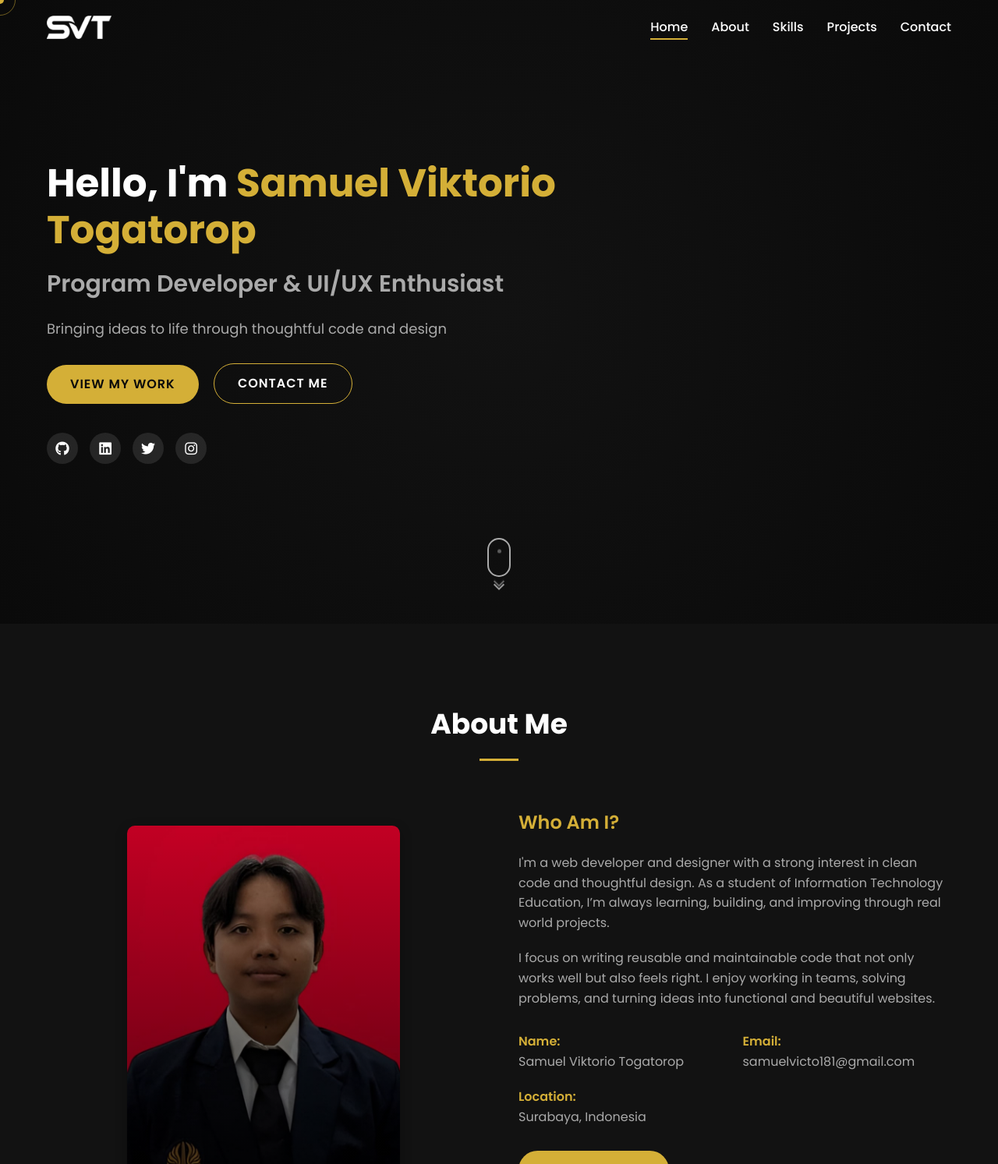
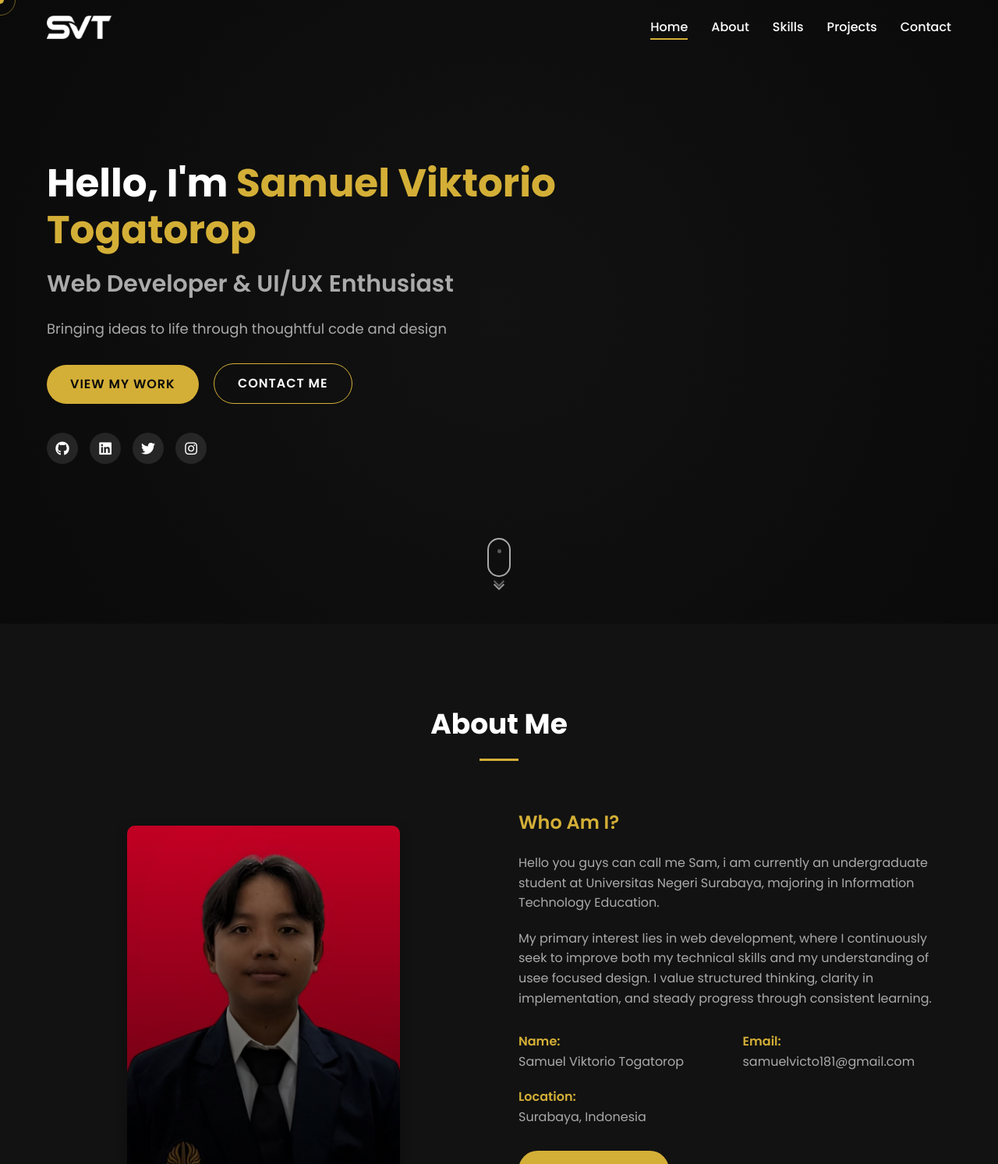
Before and after one commit to samueltogatorop/My-Portofolio-Website, a plain HTML site: page index.html in a window 1280 px wide. Shown: the top 1493 px of the page at 78% size. Drawn offline with Linux system fonts and the light colour scheme.

Commit message:
Update index.html

```diff
--- a/index.html
+++ b/index.html
@@ -7,7 +7,7 @@
     <link rel="stylesheet" href="styles.css">
     <link rel="stylesheet" href="https://cdnjs.cloudflare.com/ajax/libs/font-awesome/6.4.0/css/all.min.css">
     <link href="https://fonts.googleapis.com/css2?family=Poppins:wght@300;400;500;600;700&display=swap" rel="stylesheet">
-    <link rel="icon" href="portofolio.png sizes="55x55" type="image/png">
+    <link rel="icon" href="portofolio.png" sizes="55x55" type="image/png">
 
 </head>
 <body>
@@ -39,7 +39,7 @@
         <div class="container">
             <div class="hero-content">
                 <h1 class="reveal-text">Hello, I'm <span class="highlight">Samuel Viktorio Togatorop</span></h1>
-                <h2 class="reveal-text delay-1">Program Developer & UI/UX Enthusiast</h2>
+                <h2 class="reveal-text delay-1">Web Developer & UI/UX Enthusiast</h2>
                 <p class="reveal-text delay-2">Bringing ideas to life through thoughtful code and design</p>
                 <div class="cta-buttons reveal-text delay-3">
                     <a href="#projects" class="btn primary">View My Work</a>
@@ -80,8 +80,8 @@
                 </div>
                 <div class="about-text">
                     <h3>Who Am I?</h3>
-                    <p>I'm a web developer and designer with a strong interest in clean code and thoughtful design. As a student of Information Technology Education, I’m always learning, building, and improving through real world projects.</p>
-                    <p>I focus on writing reusable and maintainable code that not only works well but also feels right. I enjoy working in teams, solving problems, and turning ideas into functional and beautiful websites.</p>
+                    <p>Hello you guys can call me Sam, i am currently an undergraduate student at Universitas Negeri Surabaya, majoring in Information Technology Education.</p>
+                    <p>My primary interest lies in web development, where I continuously seek to improve both my technical skills and my understanding of usee focused design. I value structured thinking, clarity in implementation, and steady progress through consistent learning.</p>
                     <div class="personal-info">
                         <div class="info-item">
                             <span class="info-title">Name:</span>
```
